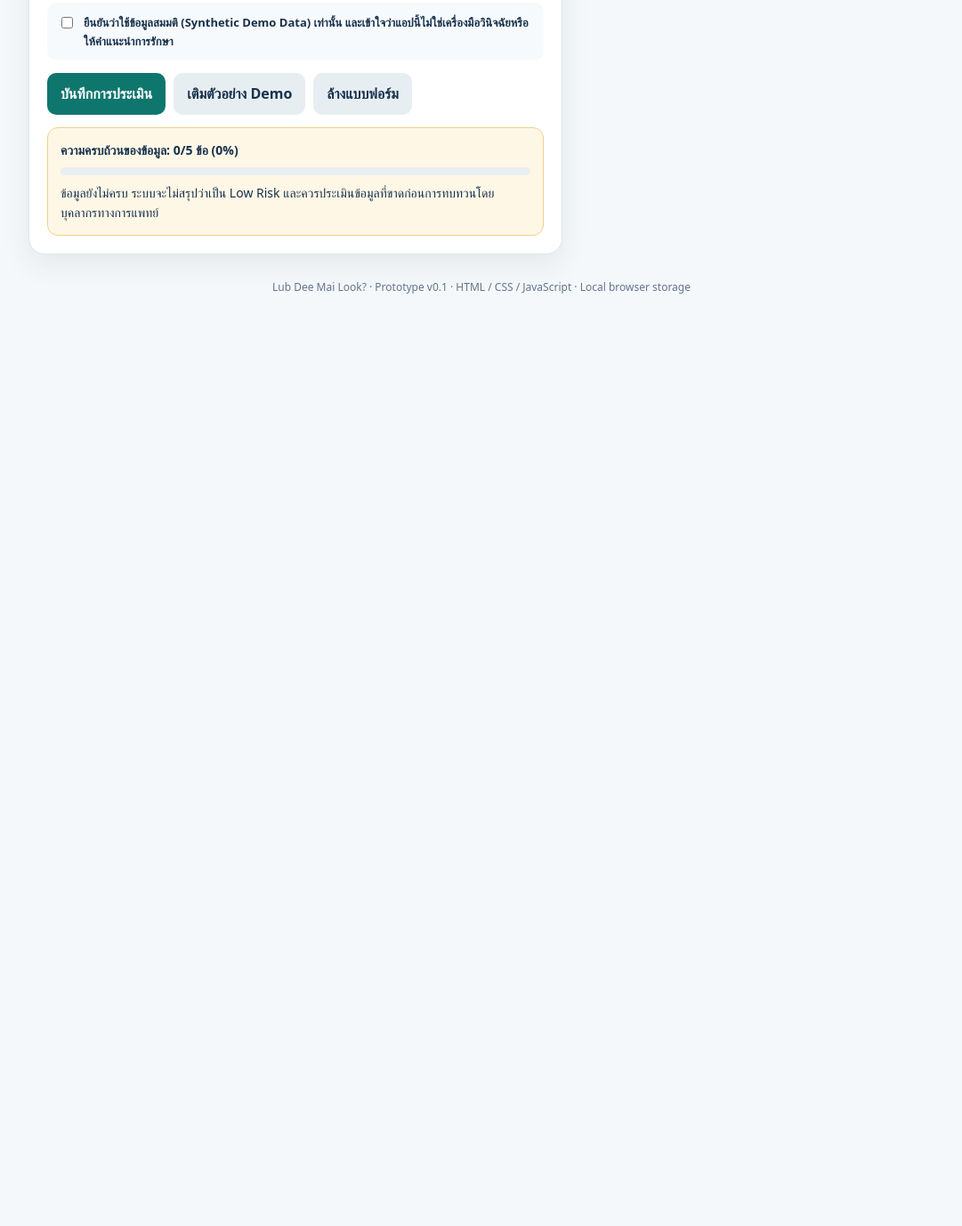
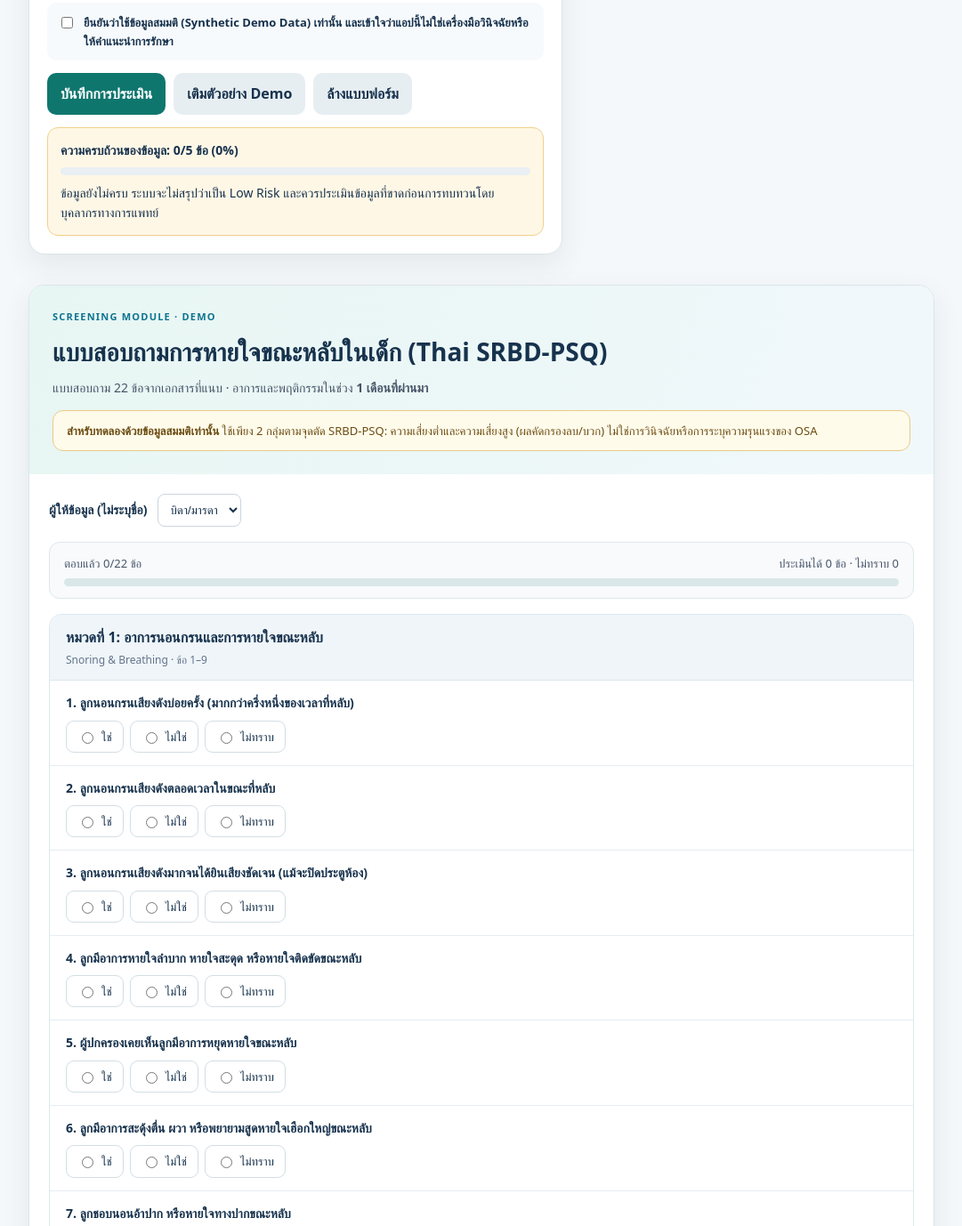
Before and after one commit to drsatanee-ent/lubdeemaimailook-frontend-backend, a plain HTML site: page index.html in a window 1280 px wide. Shown: the part 1374-2752 px from the top of the page at 89% size, without its empty margins (99-1180 px from the left). Before the commit the page ends 1706 px from the top, so only its background shows below. Drawn offline with Linux system fonts and the light colour scheme.

Commit message:
feat: Thai SRBD-PSQ 22-item low/high screening demo
* feat: add PSQ scoring and automated validation - psq-scoring.js

* feat: add PSQ scoring and automated validation - tests/psq-scoring.test.cjs

* feat: add PSQ scoring and automated validation - .github/workflows/psq-tests.yml

* feat: add Thai 22-question PSQ interactive form

* feat: add Thai 22-question PSQ interactive form

* fix: use only low and high PSQ screening categories

* fix: use only low and high PSQ screening categories

* fix: show only low and high SRBD-PSQ screening groups

* feat: embed Thai 22-item SRBD-PSQ screening questionnaire

* test: clarify missing-answer safeguard in binary PSQ scoring

* docs: describe two-category Thai PSQ scoring and safety limitations

* docs: define binary Thai PSQ cutoff and review requirements

```diff
--- a/index.html
+++ b/index.html
@@ -25,6 +25,7 @@ button{border:0;border-radius:10px;padding:11px 15px;font:inherit;font-weight:70
 .footer{color:var(--muted);font-size:12px;text-align:center;padding:10px 0 0}
 @media(max-width:800px){.grid{grid-template-columns:1fr}.card{padding:16px}.factor-top{display:block}.factor-or{display:inline-block;margin-top:6px}}
 </style>
+<link rel="stylesheet" href="psq.css">
 </head>
 <body>
 <header><div class="wrap">
@@ -58,6 +59,7 @@ button{border:0;border-radius:10px;padding:11px 15px;font:inherit;font-weight:70
       </section>
     </aside>
   </div>
+  <div id="psqMount"></div>
   <div class="footer">Lub Dee Mai Look? · Prototype v0.1 · HTML / CSS / JavaScript · Local browser storage</div>
 </main>
 <script>
@@ -121,4 +123,6 @@ $("clearBtn").addEventListener("click",()=>{if(confirm("ลบข้อมูล
 $("assessmentForm").addEventListener("change",updateLive);
 renderFactors();renderHistory();updateLive();
 </script>
+<script src="psq-scoring.js"></script>
+<script src="psq-app.js"></script>
 </body></html>
--- /dev/null
+++ b/psq-app.js
@@ -0,0 +1,209 @@
+/* Thai 22-item SRBD-PSQ form, adapted solely from the user's uploaded form.
+   Prototype demonstration only — not clinically validated or approved for real patient use. */
+(function () {
+  "use strict";
+  var mount = document.getElementById("psqMount");
+  var scoring = window.PSQScoring;
+  if (!mount || !scoring) return;
+
+  var domains = [
+    {
+      title: "หมวดที่ 1: อาการนอนกรนและการหายใจขณะหลับ",
+      subtitle: "Snoring & Breathing · ข้อ 1–9",
+      questions: [
+        "ลูกนอนกรนเสียงดังบ่อยครั้ง (มากกว่าครึ่งหนึ่งของเวลาที่หลับ)",
+        "ลูกนอนกรนเสียงดังตลอดเวลาในขณะที่หลับ",
+        "ลูกนอนกรนเสียงดังมากจนได้ยินเสียงชัดเจน (แม้จะปิดประตูห้อง)",
+        "ลูกมีอาการหายใจลำบาก หายใจสะดุด หรือหายใจติดขัดขณะหลับ",
+        "ผู้ปกครองเคยเห็นลูกมีอาการหยุดหายใจขณะหลับ",
+        "ลูกมีอาการสะดุ้งตื่น ผวา หรือพยายามสูดหายใจเฮือกใหญ่ขณะหลับ",
+        "ลูกชอบนอนอ้าปาก หรือหายใจทางปากขณะหลับ",
+        "ลูกตื่นมาพร้อมกับอาการปากแห้งในตอนเช้า",
+        "ลูกมีอาการปัสสาวะรดที่นอนหลังจากที่เคยควบคุมได้แล้ว (หรือปัสสาวะบ่อยผิดปกติกลางดึก)"
+      ]
+    },
+    {
+      title: "หมวดที่ 2: อาการตอนกลางวัน พฤติกรรม และการเจริญเติบโต",
+      subtitle: "Daytime Behavior & Growth · ข้อ 10–15",
+      questions: [
+        "ลูกตื่นนอนมาด้วยความยากลำบากในตอนเช้า (ปลุกยากมาก)",
+        "ลูกมีอาการง่วงนอนมาก หรือดูเพลีย ๆ ในเวลากลางวัน",
+        "ครูที่โรงเรียนหรือผู้ดูแลเคยบอกว่าลูกดูง่วงนอนในเวลากลางวัน",
+        "ลูกตื่นนอนมาแล้วมักบ่นว่าปวดศีรษะในตอนเช้า",
+        "ลูกหยุดเจริญเติบโตตามวัยปกติ (น้ำหนักหรือส่วนสูงไม่เพิ่มขึ้นตามเกณฑ์)",
+        "ลูกมีภาวะน้ำหนักเกินเกณฑ์มาตรฐาน หรือมีภาวะอ้วน"
+      ]
+    },
+    {
+      title: "หมวดที่ 3: สมาธิและพฤติกรรมกระสับกระส่าย",
+      subtitle: "Inattention & Hyperactivity · ข้อ 16–22",
+      questions: [
+        "ลูกไม่ค่อยฟังเวลาคนอื่นพูดด้วย หรือดูเหม่อลอย",
+        "ลูกมักทำสิ่งของที่จำเป็นสำหรับการเรียนหรือกิจกรรมหายอยู่บ่อย ๆ",
+        "ลูกวอกแวกง่าย ขาดสมาธิในการทำสิ่งใดสิ่งหนึ่งให้สำเร็จ",
+        "ลูกนั่งไม่สุข ชอบขยับมือขยับเท้า หรือลุกลี้ลุกลนลุกจากที่นั่งบ่อย ๆ",
+        "ลูกชอบวิ่งไปมาหรือปีนป่ายสิ่งต่าง ๆ มากเกินไปอย่างไม่รู้จักเหนื่อย",
+        "ลูกมักพูดมากเกินไป หรือชอบพูดแทรกเวลาผู้อื่นกำลังสนทนา",
+        "ลูกมีปัญหาในการรอคิว หรือไม่สามารถรอตามลำดับขั้นตอนได้"
+      ]
+    }
+  ];
+
+  mount.innerHTML =
+    '<section class="psq-section" aria-labelledby="psqTitle">' +
+    '<div class="psq-head">' +
+    '<span class="psq-kicker">SCREENING MODULE · DEMO</span>' +
+    '<h2 id="psqTitle">แบบสอบถามการหายใจขณะหลับในเด็ก (Thai SRBD-PSQ)</h2>' +
+    '<p>แบบสอบถาม 22 ข้อจากเอกสารที่แนบ · อาการและพฤติกรรมในช่วง <strong>1 เดือนที่ผ่านมา</strong></p>' +
+    '<div class="psq-warning"><strong>สำหรับทดลองด้วยข้อมูลสมมติเท่านั้น</strong> ใช้เพียง 2 กลุ่มตามจุดตัด SRBD-PSQ: ความเสี่ยงต่ำและความเสี่ยงสูง (ผลคัดกรองลบ/บวก) ไม่ใช่การวินิจฉัยหรือการระบุความรุนแรงของ OSA</div>' +
+    '</div>' +
+    '<form id="psqForm" class="psq-form">' +
+    '<div class="psq-meta"><label for="psqRespondent">ผู้ให้ข้อมูล (ไม่ระบุชื่อ)</label><select id="psqRespondent"><option value="parent">บิดา/มารดา</option><option value="guardian">ผู้ดูแลเด็ก</option><option value="other">อื่น ๆ</option></select></div>' +
+    '<div class="psq-progress-wrap"><span id="psqCount">ตอบแล้ว 0/22 ข้อ</span><span id="psqKnown">ประเมินได้ 0 ข้อ</span><div class="psq-track" aria-hidden="true"><span id="psqProgress"></span></div></div>' +
+    '<div id="psqQuestions"></div>' +
+    '<label class="psq-ack"><input type="checkbox" id="psqSynthetic" required> ฉันยืนยันว่าใช้ข้อมูลสมมติเท่านั้น และเข้าใจว่าไม่ใช่ผลวินิจฉัยโรค</label>' +
+    '<div class="psq-actions"><button class="primary" type="submit">คำนวณคะแนนแบบสอบถาม</button><button class="secondary" id="psqDemo" type="button">กรอกข้อมูลตัวอย่าง</button><button class="secondary" type="reset">ล้างคำตอบ</button></div>' +
+    '<p class="psq-subtle">ข้อมูลคำตอบในแบบสอบถามนี้ไม่ถูกบันทึกลงในฐานข้อมูลหรือ localStorage และไม่ถูกส่งไปยังเซิร์ฟเวอร์</p>' +
+    '</form>' +
+    '<div id="psqResult" class="psq-result" role="status" aria-live="polite" hidden></div>' +
+    '<div class="psq-method"><h3>เกณฑ์คะแนนและข้อจำกัด</h3>' +
+    '<p><strong>PSQ Score = จำนวนข้อที่ตอบ “ใช่” / (22 − จำนวนข้อที่ตอบ “ไม่ทราบ”)</strong> เมื่อผู้ใช้ตอบครบทั้ง 22 ข้อ โดย “ไม่ทราบ” ไม่ถูกนับเป็น “ไม่ใช่”</p>' +
+    '<p><strong>ผลคัดกรอง 2 กลุ่ม:</strong> ความเสี่ยงต่ำ เมื่อคะแนน &lt; 0.33 และความเสี่ยงสูง เมื่อคะแนน ≥ 0.33 (เมื่อประเมินครบและไม่มีข้อไม่ทราบ)</p>' +
+    '<p><strong>กรณีข้อมูลยังไม่ครบ:</strong> หากมีคำตอบ “ไม่ทราบ” หรือยังไม่ได้ตอบ ระบบจะไม่จัดเป็นความเสี่ยงต่ำหรือสูง แต่สามารถแสดงคะแนนตามสูตรเดิมเมื่อเลือกคำตอบครบทุกข้อ (รวมถึงคำตอบไม่ทราบ)</p>' +
+    '<p>อ้างอิง: แบบฟอร์ม Thai_SRBD_PSQ_Form.pdf ที่ผู้ใช้จัดเตรียม (ดัดแปลงจาก Chervin RD และคณะ), American Thoracic Society; การใช้แบบสอบถามสาธารณะต้องตรวจสอบสิทธิการใช้ฉบับแปลและเงื่อนไขการอนุญาต</p>' +
+    '</div></section>';
+
+  var holder = document.getElementById("psqQuestions");
+  var index = 0;
+  domains.forEach(function (domain) {
+    var area = document.createElement("section");
+    area.className = "psq-domain";
+    var heading = document.createElement("div");
+    heading.className = "psq-domain-heading";
+    var h3 = document.createElement("h3");
+    h3.textContent = domain.title;
+    var sm = document.createElement("p");
+    sm.textContent = domain.subtitle;
+    heading.appendChild(h3);
+    heading.appendChild(sm);
+    area.appendChild(heading);
+
+    domain.questions.forEach(function (question) {
+      index++;
+      var fieldset = document.createElement("fieldset");
+      fieldset.className = "psq-question";
+      var legend = document.createElement("legend");
+      legend.textContent = index + ". " + question;
+      fieldset.appendChild(legend);
+      var choices = document.createElement("div");
+      choices.className = "psq-options";
+      [["yes","ใช่"],["no","ไม่ใช่"],["unknown","ไม่ทราบ"]].forEach(function (pair) {
+        var label = document.createElement("label");
+        label.className = "psq-option";
+        var radio = document.createElement("input");
+        radio.type = "radio";
+        radio.name = "psq-q" + index;
+        radio.value = pair[0];
+        label.appendChild(radio);
+        label.appendChild(document.createTextNode(" " + pair[1]));
+        choices.appendChild(label);
+      });
+      fieldset.appendChild(choices);
+      area.appendChild(fieldset);
+    });
+    holder.appendChild(area);
+  });
+
+  var form = document.getElementById("psqForm");
+  var result = document.getElementById("psqResult");
+  var latest = null;
+
+  function collect() {
+    var a = [];
+    for (var i=1; i<=22; i++) {
+      var selected = form.querySelector('input[name="psq-q' + i + '"]:checked');
+      a.push(selected ? selected.value : null);
+    }
+    return a;
+  }
+  function updateProgress() {
+    var stat = scoring.calculate(collect());
+    document.getElementById("psqCount").textContent = "ตอบแล้ว " + stat.selected + "/22 ข้อ";
+    document.getElementById("psqKnown").textContent = "ประเมินได้ " + stat.known + " ข้อ · ไม่ทราบ " + stat.unknown;
+    document.getElementById("psqProgress").style.width = (stat.selected / 22 * 100) + "%";
+    result.hidden = true;
+    latest = null;
+  }
+  function node(tag, klass, text) {
+    var el = document.createElement(tag);
+    if (klass) el.className = klass;
+    el.textContent = text;
+    return el;
+  }
+  function show(stat) {
+    result.hidden = false;
+    result.className = "psq-result";
+    result.replaceChildren();
+    if (stat.pending !== 0) {
+      result.classList.add("psq-incomplete");
+      result.appendChild(node("h3","", "กรุณาตอบแบบสอบถามให้ครบทั้ง 22 ข้อ"));
+      result.appendChild(node("p","", "ยังไม่ได้เลือกคำตอบ " + stat.pending + " ข้อ · หากไม่ทราบให้เลือก “ไม่ทราบ” แทนการเว้นว่าง"));
+      return;
+    }
+    if (stat.score === null) {
+      result.classList.add("psq-incomplete");
+      result.appendChild(node("h3","", "ยังคำนวณคะแนนไม่ได้"));
+      result.appendChild(node("p","", "ไม่มีคำตอบที่ประเมินได้ (ทุกข้อเลือก “ไม่ทราบ”) กรุณาทบทวนข้อมูลร่วมกับบุคลากรทางการแพทย์"));
+      return;
+    }
+    var scoreString = stat.score.toFixed(3) + " (" + (stat.score * 100).toFixed(1) + "%)";
+    result.appendChild(node("div","psq-score", "PSQ Score " + scoreString));
+    result.appendChild(node("p","psq-equation", stat.yes + " คำตอบใช่ / (22 − " + stat.unknown + " ไม่ทราบ) = " + stat.score.toFixed(3)));
+    var binary = stat.screen === "positive"
+      ? "ผลคัดกรองบวกตามจุดตัด 0.33 ในไฟล์แบบสอบถาม — ควรปรึกษาแพทย์เพื่อประเมินเพิ่มเติม"
+      : "คะแนนต่ำกว่าจุดตัด 0.33 ในไฟล์แบบสอบถาม — ไม่ได้แปลว่าไม่มี OSA";
+    result.appendChild(node("p","psq-binary", binary));
+
+    if (stat.classification === "unclassified") {
+      result.classList.add("psq-incomplete");
+      result.appendChild(node("h3","", "ยังไม่จัดกลุ่มความเสี่ยง: มีคำตอบ “ไม่ทราบ”"));
+      result.appendChild(node("p","", "เพื่อความปลอดภัย ระบบไม่จัดเป็นความเสี่ยงต่ำหรือสูงเมื่อมีข้อไม่ทราบ กรุณาประเมินข้อมูลให้ครบหรือปรึกษาแพทย์"));
+    } else {
+      var labels = {low:"ความเสี่ยงต่ำ",high:"ความเสี่ยงสูง"};
+      result.classList.add("psq-level-" + stat.classification);
+      result.appendChild(node("h3","", "ผลการคัดกรอง: " + labels[stat.classification]));
+      result.appendChild(node("p","psq-caveat", stat.classification === "high"
+        ? "คะแนนตั้งแต่ 0.33 ขึ้นไป แนะนำปรึกษากุมารแพทย์หรือแพทย์หูคอจมูกเพื่อประเมินความจำเป็นในการตรวจการนอนหลับ"
+        : "คะแนนต่ำกว่า 0.33 ไม่สามารถใช้ตัดภาวะ OSA ได้ หากมีอาการน่าสงสัยควรพบแพทย์"));
+    }
+    if (stat.redFlag) {
+      result.appendChild(node("div","psq-alert", "พบคำตอบเกี่ยวกับหายใจติดขัด หยุดหายใจ หรือสะดุ้งเฮือกขณะหลับ ควรปรึกษากุมารแพทย์หรือแพทย์หูคอจมูก แม้คะแนนจะต่ำกว่าจุดตัด"));
+    }
+    result.appendChild(node("p","psq-subtle", "แบบสอบถามเป็นเพียงข้อมูลประกอบการคัดกรอง ไม่สามารถวินิจฉัยโรคหรือบอกความรุนแรงจาก AHI ได้ การตรวจและพิจารณา Sleep Study ต้องอาศัยแพทย์"));
+    latest = stat;
+  }
+  form.addEventListener("change", updateProgress);
+  form.addEventListener("submit", function (event) {
+    event.preventDefault();
+    if (!document.getElementById("psqSynthetic").checked) {
+      form.reportValidity();
+      return;
+    }
+    show(scoring.calculate(collect()));
+    result.scrollIntoView({behavior:"smooth",block:"nearest"});
+  });
+  document.getElementById("psqDemo").addEventListener("click", function () {
+    var positive = new Set([1,2,4,5,6,8,11,18]);
+    for (var i=1; i<=22; i++) {
+      var value=positive.has(i) ? "yes" : "no";
+      var radio=form.querySelector('input[name="psq-q' + i + '"][value="' + value + '"]');
+      radio.checked=true;
+    }
+    document.getElementById("psqSynthetic").checked = true;
+    updateProgress();
+  });
+  form.addEventListener("reset", function () {
+    window.setTimeout(updateProgress, 0);
+  });
+  updateProgress();
+})();
--- /dev/null
+++ b/psq-scoring.js
@@ -0,0 +1,36 @@
+/*
+ Thai SRBD-PSQ (22 items), binary screening prototype.
+ Source: Thai_SRBD_PSQ_Form.pdf supplied by the user.
+ Cutoff >= 0.33 is described in the supplied form.
+ Neither group is a diagnosis or an OSA severity grade.
+*/
+(function (root, factory) {
+  var api=factory();
+  if (typeof module!=="undefined" && module.exports) module.exports=api;
+  if (root) root.PSQScoring=api;
+})(typeof globalThis!=="undefined"?globalThis:this,function(){
+  "use strict";
+  var COUNT=22, CUTOFF=0.33;
+  function calculate(answers){
+    if(!Array.isArray(answers)||answers.length!==COUNT) throw new Error("Expected precisely 22 questionnaire answers");
+    var yes=0,no=0,unknown=0,pending=0;
+    answers.forEach(function(a){
+      if(a==="yes") yes++;
+      else if(a==="no") no++;
+      else if(a==="unknown") unknown++;
+      else if(a==null||a==="") pending++;
+      else throw new Error("Invalid questionnaire response");
+    });
+    var known=yes+no;
+    // Formula from the supplied form: "yes" / (22 - "don't know").
+    // Incomplete/unanswered forms are not scored.
+    var score=pending===0 && known>0 ? yes/known : null;
+    // Conservative product safeguard: do not assign a low or high category
+    // when "don't know" responses remain. The numeric PSQ score may still
+    // be shown as information for forms with explicitly selected answers.
+    var classification=score===null||unknown>0?"unclassified":(score>=CUTOFF?"high":"low");
+    var screen=score===null?"unavailable":(score>=CUTOFF?"positive":"negative");
+    return {total:COUNT,selected:COUNT-pending,yes:yes,no:no,unknown:unknown,pending:pending,known:known,score:score,cutoff:CUTOFF,classification:classification,screen:screen,redFlag:answers[3]==="yes"||answers[4]==="yes"||answers[5]==="yes"};
+  }
+  return {calculate:calculate,COUNT:COUNT,CUTOFF:CUTOFF};
+});
--- /dev/null
+++ b/psq.css
@@ -0,0 +1,43 @@
+/* Thai SRBD-PSQ add-on — portfolio prototype */
+.psq-section{background:#fff;border:1px solid #dbe5ea;border-radius:18px;box-shadow:0 12px 32px rgba(20,50,70,.08);overflow:hidden;margin:16px 0 24px}
+.psq-head{padding:26px;background:linear-gradient(110deg,#e7f6f3,#f1f8fb)}
+.psq-kicker{display:block;color:#0e7490;font-size:11px;font-weight:800;letter-spacing:.11em;margin-bottom:10px}
+.psq-head h2{font-size:clamp(20px,3vw,28px);margin:0 0 8px;color:#17324d}
+.psq-head p{margin:0 0 14px;color:#475569;font-size:14px}
+.psq-warning{font-size:13px;background:#fffbeb;border:1px solid #eaca84;border-radius:12px;padding:12px 15px;color:#6b4c11}
+.psq-form{padding:22px}
+.psq-meta{display:flex;align-items:center;gap:12px;flex-wrap:wrap;margin:0 0 17px}
+.psq-meta label{margin:0}.psq-meta select{border:1px solid #cbd5e1;border-radius:8px;padding:9px;color:#17324d;background:#fff}
+.psq-progress-wrap{border:1px solid #dde8ed;background:#f8fafc;border-radius:12px;padding:13px 16px;margin:0 0 17px;display:flex;flex-wrap:wrap;justify-content:space-between;gap:7px;font-size:13px;color:#475569}
+.psq-track{height:9px;background:#dae7e8;width:100%;border-radius:99px;overflow:hidden}
+.psq-track span{height:100%;width:0;display:block;background:#0f766e;transition:width .15s}
+.psq-domain{border:1px solid #dde8ed;border-radius:14px;overflow:hidden;margin-bottom:20px}
+.psq-domain-heading{background:#eff5f9;padding:13px 18px;border-bottom:1px solid #dde8ed}
+.psq-domain-heading h3{margin:0;font-size:16px;color:#17324d}
+.psq-domain-heading p{margin:4px 0 0;font-size:12px;color:#64748b}
+.psq-question{margin:0;border:0;border-bottom:1px solid #e6edf1;min-inline-size:0;padding:14px 18px}
+.psq-question:last-child{border-bottom:0}
+.psq-question legend{font-size:14px;font-weight:600;line-height:1.6;padding:0;display:block;float:left;width:100%;margin-bottom:8px}
+.psq-options{display:flex;gap:7px;flex-wrap:wrap;clear:both}
+.psq-option{display:flex;align-items:center;gap:6px;border:1px solid #d2dee4;border-radius:9px;padding:7px 12px;font-size:13px;cursor:pointer;font-weight:500;background:#fff;margin:0}
+.psq-option:hover{border-color:#0f766e}
+.psq-option:has(input:checked){background:#e7f6f3;border-color:#0f766e;color:#075d55}
+.psq-option input{accent-color:#0f766e}
+.psq-ack{display:flex!important;gap:9px;align-items:flex-start;font-size:13px!important;font-weight:500!important;color:#475569;padding:13px 15px;border-radius:10px;background:#f6f9fb;margin:8px 0 16px!important}
+.psq-ack input{margin-top:4px;accent-color:#0f766e}
+.psq-actions{display:flex;gap:10px;flex-wrap:wrap;margin-bottom:12px}
+.psq-subtle{font-size:12px;color:#64748b;line-height:1.65;margin:12px 0 0}
+.psq-result{margin:0 22px 20px;padding:20px;border-radius:13px;background:#e9f7f2;border:1px solid #b8ded1;color:#17324d}
+.psq-result h3{margin:10px 0 8px;font-size:19px}
+.psq-score{font-size:23px;font-weight:800;letter-spacing:-.02em}
+.psq-equation{font-size:13px;color:#475569;margin:6px 0 10px}
+.psq-binary{font-size:14px;font-weight:700}
+.psq-caveat{font-size:13px;color:#6b4c11}
+.psq-incomplete,.psq-level-moderate{background:#fff9eb;border-color:#efda9c}
+.psq-level-high{background:#fff1ef;border-color:#f1bbb4}
+.psq-level-low{background:#e9f7f2;border-color:#b8ded1}
+.psq-alert{border-left:4px solid #d97706;background:#fff7e6;padding:11px 13px;border-radius:6px;margin:12px 0;font-size:13px;font-weight:700}
+.psq-method{padding:0 22px 24px;color:#475569}
+.psq-method h3{font-size:16px;margin:0 0 10px;color:#17324d}
+.psq-method p{font-size:13px;margin:8px 0;line-height:1.7}
+@media(max-width:650px){.psq-head,.psq-form{padding:17px}.psq-question{padding:12px}.psq-result{margin:0 13px 17px}.psq-method{padding:0 17px 20px}.psq-option{flex:1;justify-content:center}.psq-options{flex-wrap:nowrap}}
```
Also changed, not shown: 4 other files.
